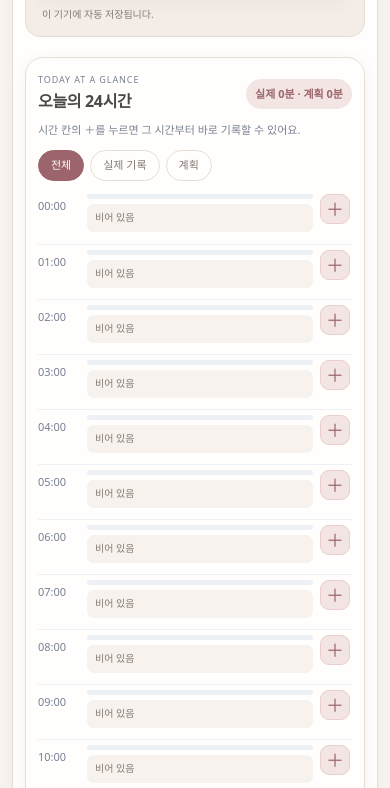
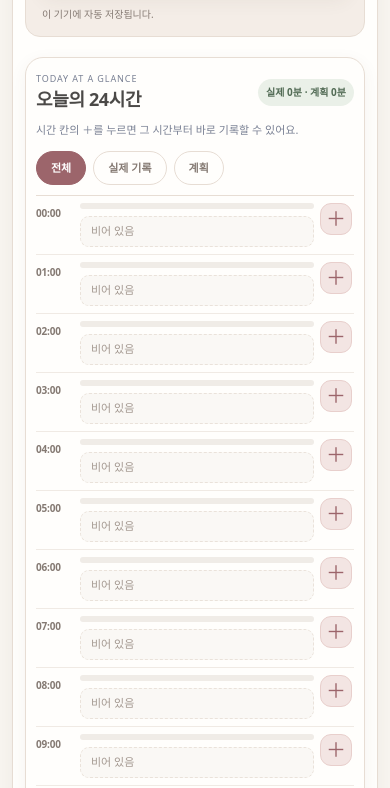
Before and after one commit to seriluna/time-tracker, a website: page index.html in a window 390 px wide. Shown: the part 1427-2215 px from the top of the page. Drawn offline with Linux system fonts and the light colour scheme.

Commit message:
style: refine 24-hour timeline UX (#59)
* style: refine timeline hierarchy and touch targets

* test: cover timeline touch targets and visual hierarchy

* test: assert mobile timeline touch target sizing

* test: measure rendered timeline entry styling

```diff
--- a/design-system.css
+++ b/design-system.css
@@ -169,3 +169,135 @@ footer { color: var(--tt-muted); }
     animation-iteration-count: 1 !important;
   }
 }
+
+
+/* Timeline UX refinement — clearer scanning, calmer hierarchy, larger touch targets */
+.day-timeline {
+  padding: 17px 15px;
+  border-color: var(--tt-border);
+  box-shadow: var(--tt-shadow);
+}
+.timeline-heading { align-items: center; }
+.timeline-heading h2 { font-size: 20px; line-height: 1.3; }
+.timeline-total {
+  color: var(--tt-sage-ink);
+  background: #EAF0E8;
+  font-variant-numeric: tabular-nums;
+}
+.timeline-help { margin: 8px 0 13px; line-height: 1.55; }
+.timeline-filters { gap: 7px; margin-bottom: 10px; }
+.timeline-filters button {
+  min-height: 34px;
+  padding: 6px 14px;
+  border-radius: 999px;
+  font-weight: 600;
+}
+.timeline-grid { border-top: 1px solid var(--tt-border); }
+.timeline-hour {
+  grid-template-columns: 46px minmax(0, 1fr) 38px;
+  gap: 9px;
+  min-height: 62px;
+  border-top: 0;
+  border-bottom: 1px solid #F0EAE4;
+}
+.timeline-hour:last-child { border-bottom: 0; }
+.timeline-label {
+  padding-top: 11px;
+  color: var(--tt-muted);
+  font-size: 11px;
+  font-weight: 650;
+  letter-spacing: -.02em;
+}
+.timeline-slot { gap: 5px; padding: 7px 0; }
+.timeline-meter {
+  height: 6px;
+  margin-bottom: 2px;
+  background: #F0ECE7;
+}
+.timeline-segment { border-radius: 999px; }
+.timeline-empty {
+  display: flex;
+  align-items: center;
+  min-height: 31px;
+  padding: 6px 10px;
+  color: #A39890;
+  background: #FAF8F5;
+  border: 1px dashed #EAE2DA;
+  border-radius: 9px;
+  font-size: 11px;
+}
+.timeline-item {
+  min-height: 34px;
+  padding: 7px 10px;
+  gap: 8px;
+  border: 1px solid #DCE7D9;
+  border-left: 3px solid var(--tt-sage-ink);
+  border-radius: 9px;
+  background: #F0F4EE;
+  font-size: 12px;
+  font-weight: 600;
+  text-align: left;
+}
+.timeline-item.planned {
+  border-color: #DCE4EC;
+  border-left: 3px solid var(--tt-blue-ink);
+  background: #F0F3F7;
+}
+.timeline-item span { line-height: 1.4; }
+.timeline-item small {
+  color: var(--tt-muted);
+  font-size: 10px;
+  font-weight: 500;
+  font-variant-numeric: tabular-nums;
+}
+.timeline-add {
+  display: inline-flex;
+  align-items: center;
+  justify-content: center;
+  width: 36px;
+  height: 36px;
+  min-height: 36px;
+  margin-top: 7px;
+  padding: 0;
+  color: var(--tt-primary);
+  background: var(--tt-primary-soft);
+  border: 1px solid #E8CFCC;
+  border-radius: 11px;
+  font-size: 20px;
+  line-height: 1;
+}
+.timeline-add:hover:not(:disabled) {
+  color: #fff;
+  background: var(--tt-primary);
+  border-color: var(--tt-primary);
+}
+.timeline-quick-form {
+  gap: 8px;
+  padding: 10px;
+  background: var(--tt-surface);
+  border-color: #E8CFCC;
+  border-radius: 12px;
+}
+.timeline-quick-form input { min-height: 40px; }
+.timeline-quick-actions button { min-height: 38px; border-radius: 9px; }
+
+@media (max-width: 430px) {
+  .day-timeline { padding: 14px 10px; }
+  .timeline-heading h2 { font-size: 18px; }
+  .timeline-total { padding: 6px 8px; font-size: 10px; }
+  .timeline-hour {
+    grid-template-columns: 38px minmax(0, 1fr) 34px;
+    gap: 6px;
+    min-height: 58px;
+  }
+  .timeline-label { padding-top: 10px; font-size: 10px; }
+  .timeline-item {
+    align-items: flex-start;
+    flex-direction: column;
+    gap: 2px;
+    padding: 7px 8px;
+    font-size: 11px;
+  }
+  .timeline-item small { font-size: 10px; }
+  .timeline-add { width: 32px; height: 32px; min-height: 32px; }
+}
```
Also changed, not shown: tests/app.spec.js (+29 -0 lines).
